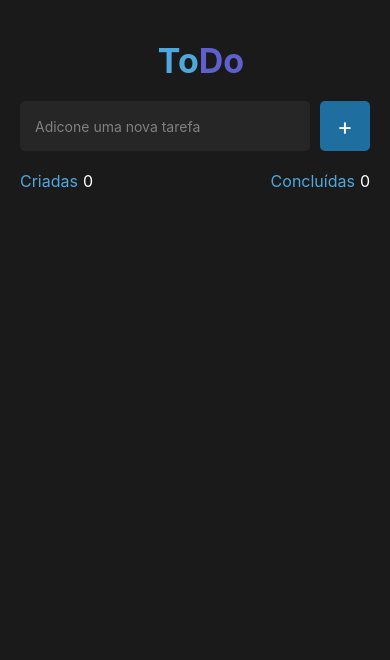
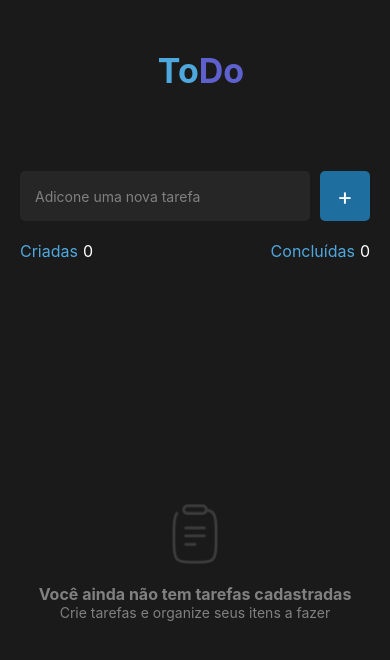
Before and after one commit to joaomalfatti/ToDo, a React Native app: screen / in a window 390 px wide. Shown: the top 660 px of the page. Built offline with nearby package versions, Linux system fonts and the light colour scheme; grey boxes are pictures that could not be loaded.

Commit message:
Foi criado onde fica as descrições das tarefas

```diff
--- a/src/screens/Home/index.tsx
+++ b/src/screens/Home/index.tsx
@@ -5,6 +5,7 @@ import { styles } from "./styles";
 import { Text, View, Image, TextInput, TouchableOpacity} from "react-native";
 
 import rocket from '../../assets/rocket.png';
+import Clipboard from '../../assets/Clipboard.png';
 
 
 
@@ -44,6 +45,7 @@ export default function Home(){
 
       {/* View parte do status */}
       <View style={styles.statusContainer}>
+        {/* View parte do criados */}
         <View style={styles.status}>
           <Text style={styles.statusText}>
             Criadas
@@ -52,6 +54,7 @@ export default function Home(){
             0
           </Text>
         </View>
+        {/* View parte do Concluidos */}
         <View style={styles.status}>
           <Text style={styles.statusText}>
             Concluídas
@@ -61,6 +64,21 @@ export default function Home(){
           </Text>
         </View>
       </View>
+
+      {/* View parte das descrições de tarefas */}
+      <View style={styles.emptyContainer}>
+        <Image
+          style={styles.emptyImage}
+          source={Clipboard}
+        />
+        <Text style={styles.emptyTitle}>
+          Você ainda não tem tarefas cadastradas
+        </Text>
+        <Text style={styles.emptySubtitle}>
+          Crie tarefas e organize seus itens a fazer
+        </Text>
+      </View>
+
     </View>
   );
 }
--- a/src/screens/Home/styles.ts
+++ b/src/screens/Home/styles.ts
@@ -6,13 +6,13 @@ export const styles = StyleSheet.create({
     flex: 1,
     backgroundColor: '#1A1A1A',
     paddingHorizontal: 20,
-    paddingTop: 40,
+    paddingTop: 50,
   },
   oneView:{
     flexDirection: 'row',
     alignItems: 'center',
     justifyContent: 'center',
-    marginBottom: 20,
+    marginBottom: 80,
   },
   listTO:{
     fontSize: 34,
@@ -71,5 +71,28 @@ export const styles = StyleSheet.create({
     color: '#FFF',
     fontSize: 16,
   },
-
-})
+  emptyContainer:{
+    alignItems: 'center',
+    justifyContent: 'center',
+    flex: 1,
+  },
+  emptyImage: {
+    width: 60,
+    height: 60,
+    marginBottom: 20,
+  },
+  emptyTitle: {
+    color: '#808080',
+    fontSize: 16,
+    fontWeight: 'bold',
+  },
+  emptySubtitle: {
+    color: '#808080',
+    fontSize: 14,
+  },
+  content:{
+    flex: 1,
+    paddingHorizontal: 20,
+    paddingTop: 120,
+  }
+});
```
Also changed, not shown: src/assets/Clipboard.png (added).
